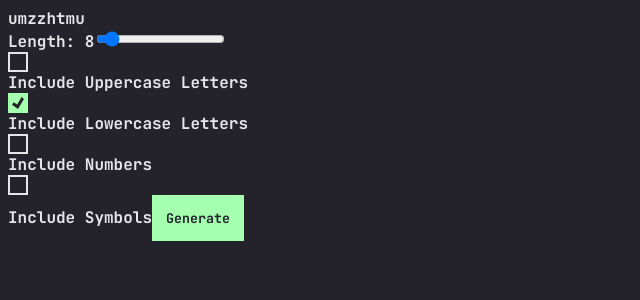
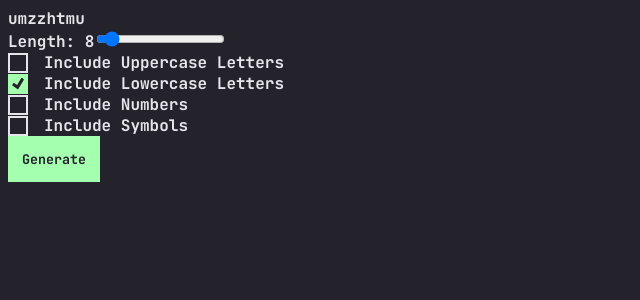
Before and after one commit to Shajansheriff/password-generator-app, a Next.js app: page / in a window 1280 px wide. Shown: the top 300 px of the page, without its empty margins (0-640 px from the left). Built offline with nearby package versions, Linux system fonts and the light colour scheme.

Commit message:
add label component

```diff
--- a/src/app/page.tsx
+++ b/src/app/page.tsx
@@ -2,6 +2,7 @@
 
 import { Button } from "@/components/Button";
 import { Checkbox } from "@/components/Checkbox";
+import { Label } from "@/components/Label";
 import { FormEventHandler, useEffect, useState } from "react";
 
 const alphabets_lowercase = "abcdefghijklmnopqrstuvwxyz";
@@ -82,19 +83,27 @@ export default function Home() {
           value={length}
           onChange={(e) => setLength(parseInt(e.target.value, 10))}
         />
-        <Checkbox name="rules" id="uppercase" value={"uppercase"} />
-        <label htmlFor="uppercase">Include Uppercase Letters</label>
+        <Label>
+          <Checkbox name="rules" value={"uppercase"} />
+          Include Uppercase Letters
+        </Label>
+        <Label>
           <Checkbox
             name="rules"
             id="lowercase"
             value="lowercase"
             defaultChecked={true}
           />
-        <label htmlFor="lowercase">Include Lowercase Letters</label>
-        <Checkbox name="rules" id="numbers" value="numbers" />
-        <label htmlFor="numbers">Include Numbers</label>
-        <Checkbox name="rules" id="symbols" value="symbols" />
-        <label htmlFor="symbols">Include Symbols</label>
+          Include Lowercase Letters
+        </Label>
+        <Label>
+          <Checkbox name="rules" value="numbers" />
+          Include Numbers
+        </Label>
+        <Label>
+          <Checkbox name="rules" value="symbols" />
+          Include Symbols
+        </Label>
         <Button type="submit">Generate</Button>
       </form>
     </main>
--- a/src/components/Checkbox/CHeckbox.module.css
+++ b/src/components/Checkbox/CHeckbox.module.css
@@ -14,6 +14,7 @@
   width: 12px;
   height: 12px;
   transform: scale(0);
+  transition: 100ms transform ease-in;
   box-shadow: inset 16px 16px var(--surface-0);
   transform-origin: bottom left;
   clip-path: polygon(14% 44%, 0 65%, 50% 100%, 100% 16%, 80% 0%, 43% 62%);
--- /dev/null
+++ b/src/components/Label/Label.module.css
@@ -0,0 +1,5 @@
+.label {
+  display: flex;
+  gap: 16px;
+  align-items: center;
+}
--- /dev/null
+++ b/src/components/Label/Label.tsx
@@ -0,0 +1,9 @@
+import { DetailedHTMLProps, LabelHTMLAttributes } from "react";
+import styles from "./Label.module.css";
+
+export function Label({
+  className,
+  ...props
+}: DetailedHTMLProps<LabelHTMLAttributes<HTMLLabelElement>, HTMLLabelElement>) {
+  return <label className={styles.label} {...props} />;
+}
--- /dev/null
+++ b/src/components/Label/index.ts
@@ -0,0 +1 @@
+export { Label } from "./Label";
```
Lines whose indentation alone changed are shown as unchanged.
